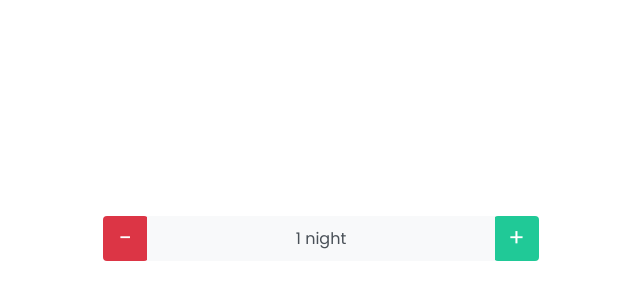
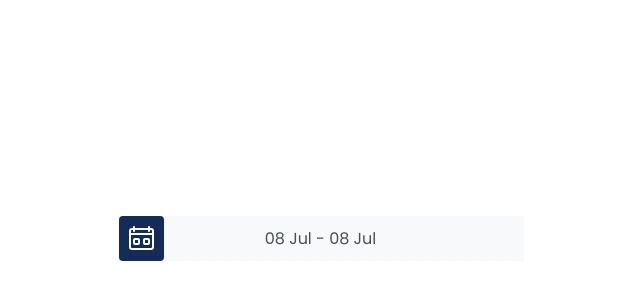
Before and after one commit to wildenali/Javascript_Staycation, a React (Create React App) app in the folder bwamern/: page /example in a window 1280 px wide. Shown: the part 154-454 px from the top of the page, without its empty margins (319-959 px from the left). Built offline with nearby package versions, Linux system fonts and the light colour scheme.

Commit message:
tampilin input date di example page

```diff
--- a/bwamern/src/elements/Form/InputDate/index.js
+++ b/bwamern/src/elements/Form/InputDate/index.js
@@ -7,7 +7,7 @@ import "./index.scss";
 import "react-date-range/dist/styles.css";
 import "react-date-range/dist/theme/default.css";
 
-import formatDate from 'utils/formatNumber';
+import formatDate from 'utils/formatDate';
 import iconCalendar from 'assets/images/icons/icon-calendar.svg';
 
 
@@ -16,15 +16,15 @@ export default function Date(props) {
     const { value, placeholder, name } = props;
     const [isShowed, setIsShowed] = useState(false);
 
-    const datePickerChange = value => {
+    const datePickerChange = (value) => {
         const target = {
             target: {
                 value: value.selection,
-                name: name
-            }
+                name: name,
+            },
         };
         props.onChange(target);
-    };
+      };
 
     useEffect(() => {
         document.addEventListener("mousedown", handleClickOutside);
@@ -35,17 +35,19 @@ export default function Date(props) {
     });
 
     const refDate = useRef(null);
-    const handleClickOutside = event => {
+    const handleClickOutside = (event) => {
         if (refDate && !refDate.current.contains(event.target)) {
             setIsShowed(false);
         }
     };
 
-    const check = focus => {
+    const check = (focus) => {
         focus.indexOf(1) < 0 && setIsShowed(false);
     };
 
-    const displayDate = `${value.startDate ? formatDate(value.startDate) : ""}${value.endDate ? " - " + formatDate(value.endDate) : ""}`;
+    const displayDate = `${value.startDate ? formatDate(value.startDate) : ""}${
+        value.endDate ? " - " + formatDate(value.endDate) : ""
+      }`;
 
     return (
         <div
@@ -66,12 +68,13 @@ export default function Date(props) {
                     placeholder={placeholder}
                     onClick={() => setIsShowed(!isShowed)}
                 />
+
                 {isShowed && (
                     <div className="date-range-wrapper">
                         <DateRange
-                            editableDataInputs={true}
+                            editableDateInputs={true}
                             onChange={datePickerChange}
-                            moveRangeOfFirstSection={false}
+                            moveRangeOnFirstSelection={false}
                             onRangeFocusChange={check}
                             ranges={[value]}
                         />
--- a/bwamern/src/elements/Form/InputDate/index.scss
+++ b/bwamern/src/elements/Form/InputDate/index.scss
@@ -1,6 +1,6 @@
 @import "../../../assets/scss/colorVariables";
 
-.input-number {
+.input-date {
     .input-group {
         background-color: $white;
 
--- a/bwamern/src/pages/Example.js
+++ b/bwamern/src/pages/Example.js
@@ -1,13 +1,27 @@
 import React, { Component } from 'react';
 import InputNumber from 'elements/Form/InputNumber';
+import InputDate from 'elements/Form/InputDate';
+
 
 export default class Example extends Component {
     state = {
-        value: "1"
+        // ----------- input Number - start --------
+        // value: "1"
+        // ----------- input Number - end --------
+
+        // ----------- input Date - start --------
+        value: {
+            startDate: new Date(),
+            endDate: new Date(),
+            key: "selection"
+        }
+        // ----------- input Date - end --------
     };
 
+
+
     handleChange = e => {
-        this.setState({ [e.target.name]: e.target.value });
+        this.setState({ [e.target.name]: e.target.value });     // handle change, mau input Number atau input Date sama aja pakai ini
     };
 
     render() {
@@ -18,14 +32,25 @@ export default class Example extends Component {
                     style= {{ height: "100vh" }}
                 >
                     <div className="col-auto">
-                        <InputNumber
+                        {/* ----------- input Number - start -------- */}
+                        {/* <InputNumber
                             max={30}
                             suffix=" night"
                             isSuffixPlural
                             onChange={this.handleChange}
                             name="value"
                             value={this.state.value}
+                        /> */}
+                        {/* ----------- input Number - end -------- */}
+
+                        {/* ----------- input Date - start -------- */}
+                        <InputDate
+                            max={30}
+                            onChange={this.handleChange}
+                            name="value"
+                            value={this.state.value}
                         />
+                        {/* ----------- input Date - end -------- */}
                     </div>
                 </div>
             </div>
```
